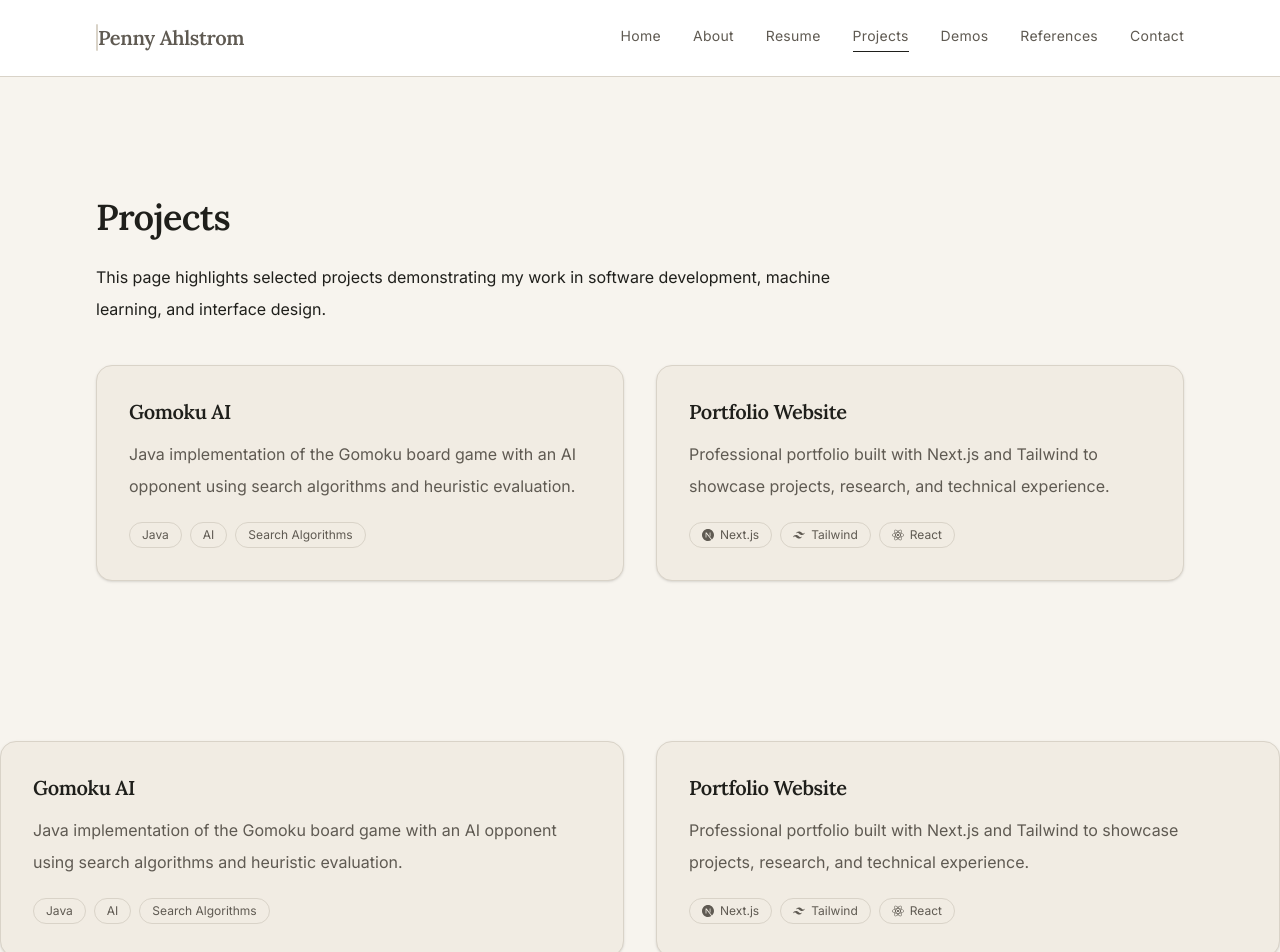
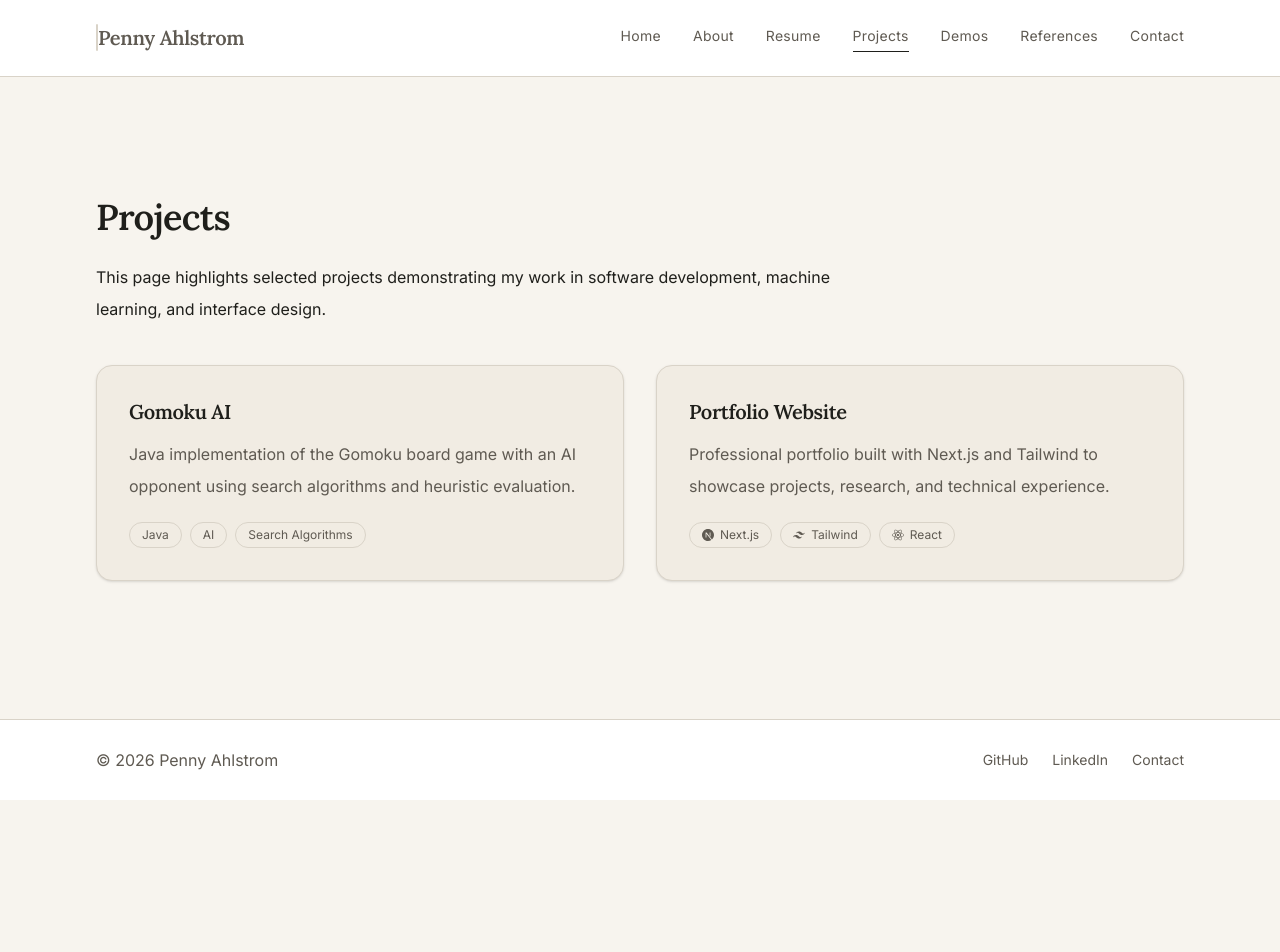
Before and after one commit to PennyAhlstrom/my-portfolio, a Next.js app: page /projects in a window 1280 px wide. Shown: the top 952 px of the page. After the commit the page ends 800 px from the top, so only its background shows below. Built offline with nearby package versions, Linux system fonts and the light colour scheme; grey boxes are pictures that could not be loaded.

Commit message:
simplify products page to render a single combined section

```diff
--- a/app/projects/page.tsx
+++ b/app/projects/page.tsx
@@ -1,11 +1,9 @@
 import ProjectsIntro from "@/components/projects/ProjectsIntro";
-import ProjectGrid from "@/components/projects/ProjectGrid";
 
 export default function ProjectsPage() {
   return (
     <>
       <ProjectsIntro />
-      <ProjectGrid />
     </>
   );
 }
```
